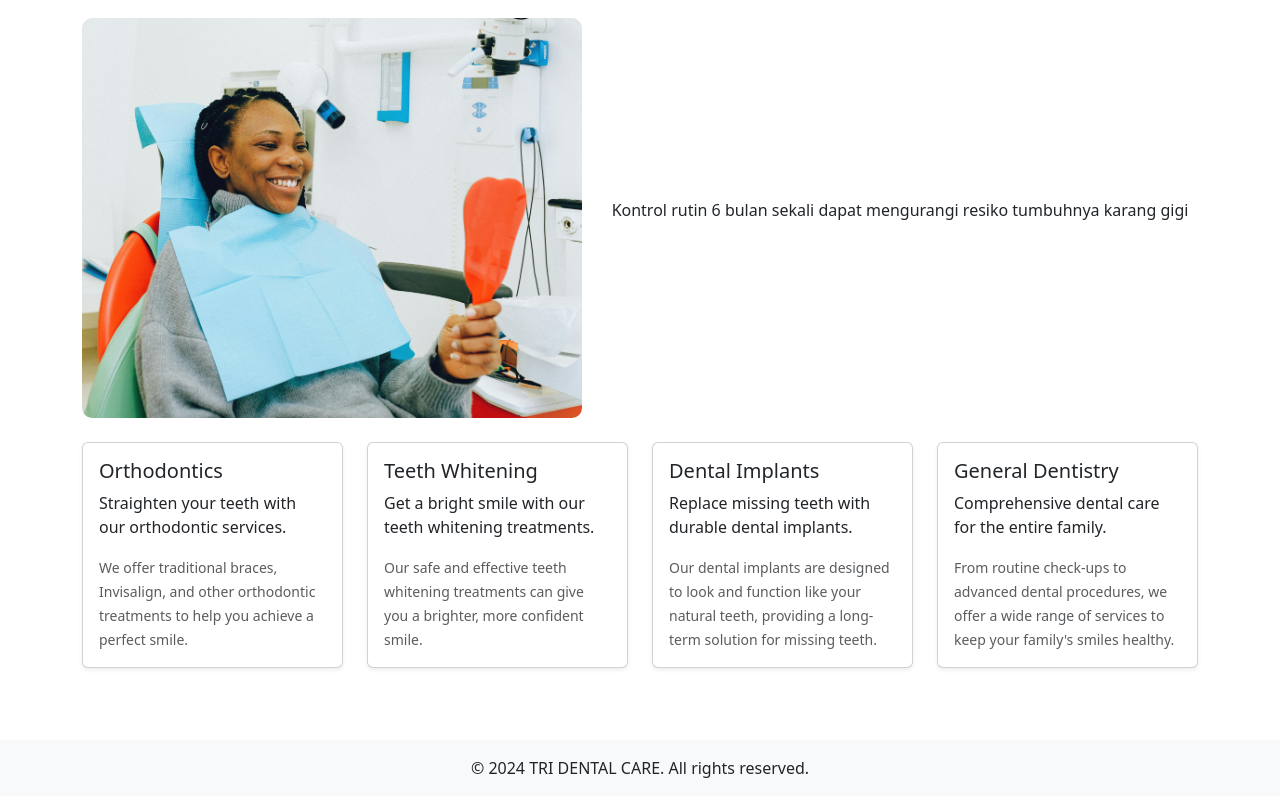
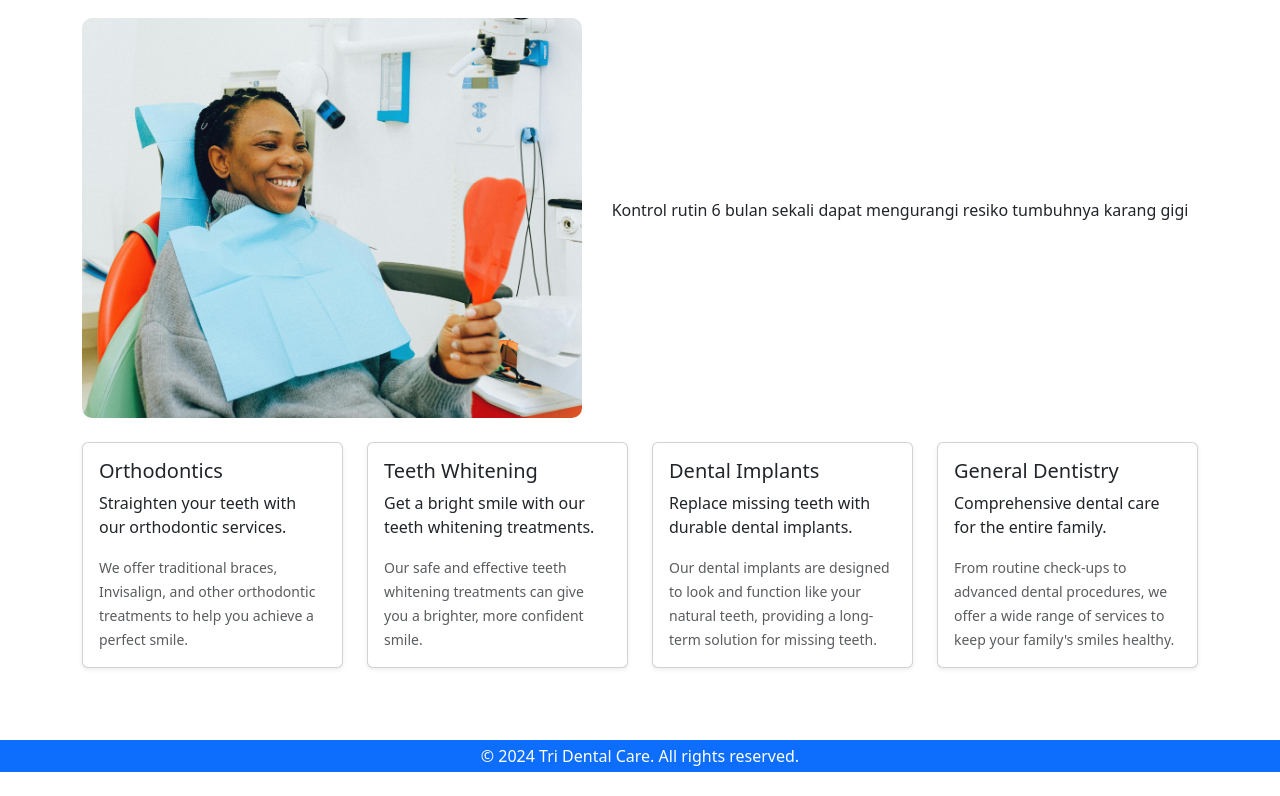
Before and after one commit to alrazak/frontend-react-tridentalcare, a React (Vite) app: page / in a window 1280 px wide. Shown: the part 1353-2149 px from the top of the page. After the commit the page ends 2125 px from the top, so only its background shows below. Built offline with nearby package versions, Linux system fonts and the light colour scheme.

Commit message:
put: footer

```diff
--- a/src/components/Footer.jsx
+++ b/src/components/Footer.jsx
@@ -2,9 +2,9 @@ import React from "react";
 
 function Footer() {
     return (
-        <footer className="bg-light py-3 mt-5">
+        <footer className="bg-primary text-white py-1 mt-auto">
             <div className="container text-center">
-                <p className="mb-0">© 2024 TRI DENTAL CARE. All rights reserved.</p>
+                <p className="mb-0">© 2024 Tri Dental Care. All rights reserved.</p>
             </div>
         </footer>
     );
```
